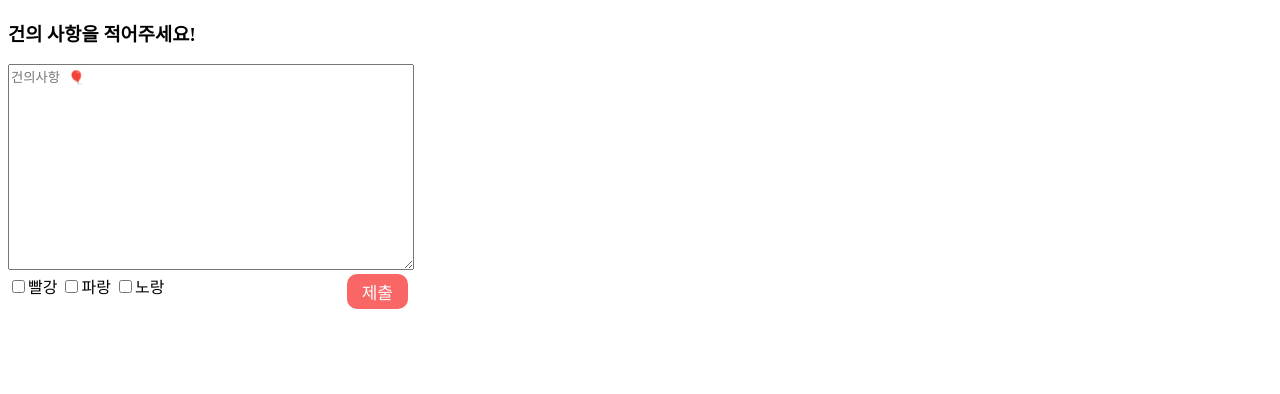
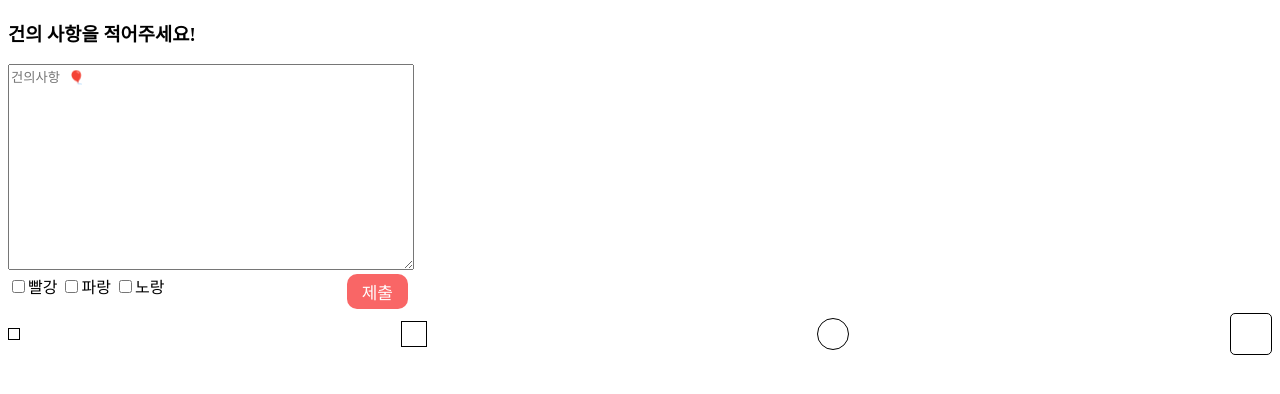
Before and after one commit to hzj04473/dt_4th_gd, a plain HTML site: page css/실습7.html in a window 1280 px wide. Drawn offline with Linux system fonts and the light colour scheme.

Commit message:
1115 css 실습 7

```diff
--- a/css/실습7.html
+++ b/css/실습7.html
@@ -51,6 +51,107 @@
         background-color: gray;
         color: #f96666;
       }
+
+      /* 기본 체크박스 숨기기 */
+      .container {
+        width: 100%;
+        height: 50px;
+        display: flex;
+        justify-content: space-between;
+        align-items: center;
+      }
+
+      .container input[type='checkbox'] {
+        display: none;
+      }
+
+      /* label 스타일 설정 */
+      .container #check1 + label {
+        display: inline-block;
+        width: 10px;
+        height: 10px;
+
+        cursor: pointer;
+        transition: background-color 0.3s;
+        background-color: #fff; /* 기본 색상 */
+        border: 1px #000 solid;
+      }
+      .container #check1:checked + label {
+        font-size: 1.2em;
+        text-align: center;
+        line-height: 10px;
+      }
+
+      .container #check1:checked + label::after {
+        content: '✔';
+      }
+
+      .container #check2 + label {
+        display: inline-block;
+        width: 24px;
+        height: 24px;
+        margin: 10px;
+        background-color: #fff; /* 기본 색상 */
+        cursor: pointer;
+        border: 1px #000 solid;
+        transition: background-color 0.3s;
+      }
+
+      .container #check2:checked + label {
+        background-color: yellow;
+        font-size: 1.2em;
+        text-align: center;
+        line-height: 24px;
+      }
+
+      .container #check2:checked + label::after {
+        content: '🤡';
+      }
+
+      .container #check3 + label {
+        display: inline-block;
+        width: 30px;
+        height: 30px;
+        margin: 10px;
+        border-radius: 50%; /* 원형으로 만들기 */
+        background-color: #fff; /* 기본 색상 */
+        cursor: pointer;
+        border: 1px #000 solid;
+        transition: background-color 0.3s;
+      }
+
+      .container #check3:checked + label {
+        background-color: orange;
+        font-size: 1.2em;
+        text-align: center;
+        line-height: 30px;
+      }
+
+      .container #check3:checked + label::after {
+        content: '👺';
+      }
+
+      .container #check4 + label {
+        display: inline-block;
+        width: 40px;
+        height: 40px;
+        border-radius: 12%; /* 원형으로 만들기 */
+        background-color: #fff; /* 기본 색상 */
+        cursor: pointer;
+        border: 1px #000 solid;
+        transition: background-color 0.3s;
+      }
+
+      .container #check4:checked + label {
+        background-color: red;
+        font-size: 1.2em;
+        text-align: center;
+        line-height: 40px;
+      }
+
+      .container #check4:checked + label::after {
+        content: '👹';
+      }
     </style>
   </head>
 
@@ -68,5 +169,16 @@
       <input type="checkbox" id="yelowChk" /><label for="yelowChk">노랑</label>
       <button>제출</button>
     </form>
+
+    <div class="container">
+      <input type="checkbox" id="check1" />
+      <label for="check1"></label>
+      <input type="checkbox" id="check2" />
+      <label for="check2"></label>
+      <input type="checkbox" id="check3" />
+      <label for="check3"></label>
+      <input type="checkbox" id="check4" />
+      <label for="check4"></label>
+    </div>
   </body>
 </html>
```
